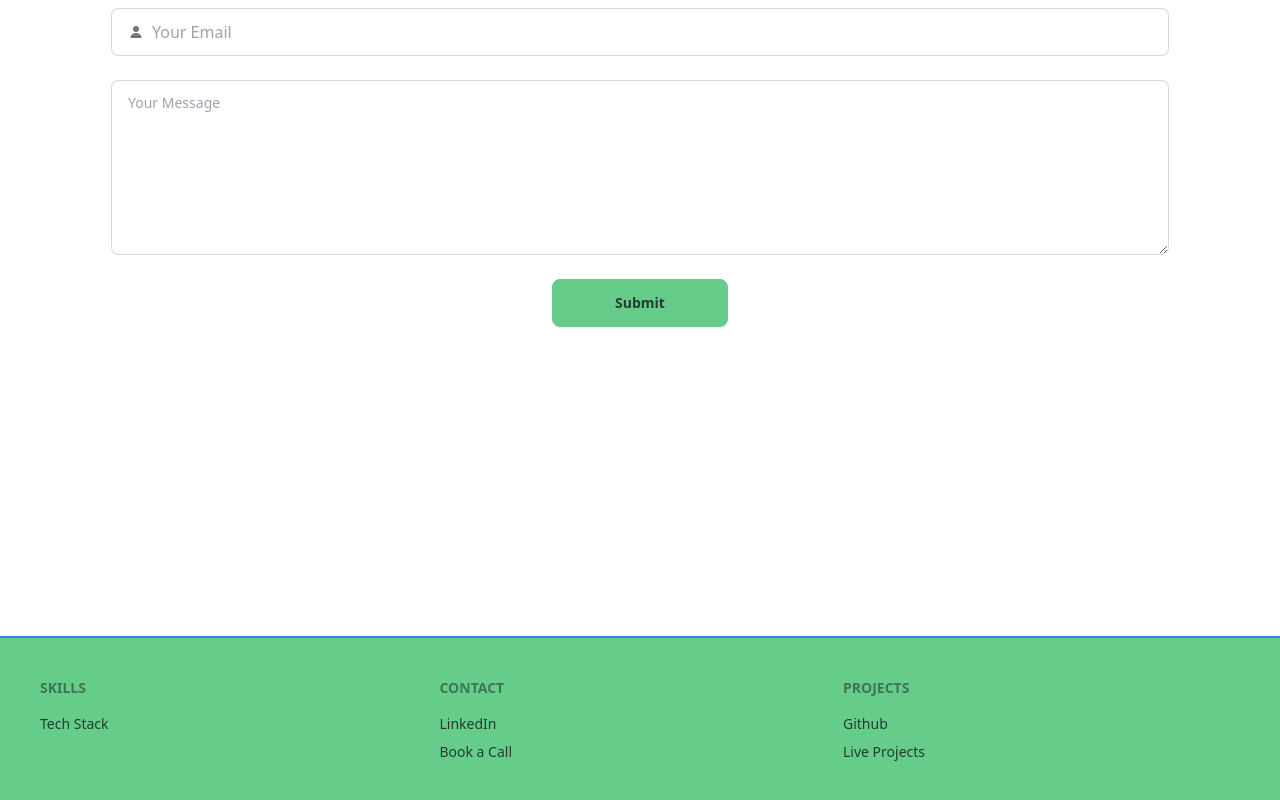
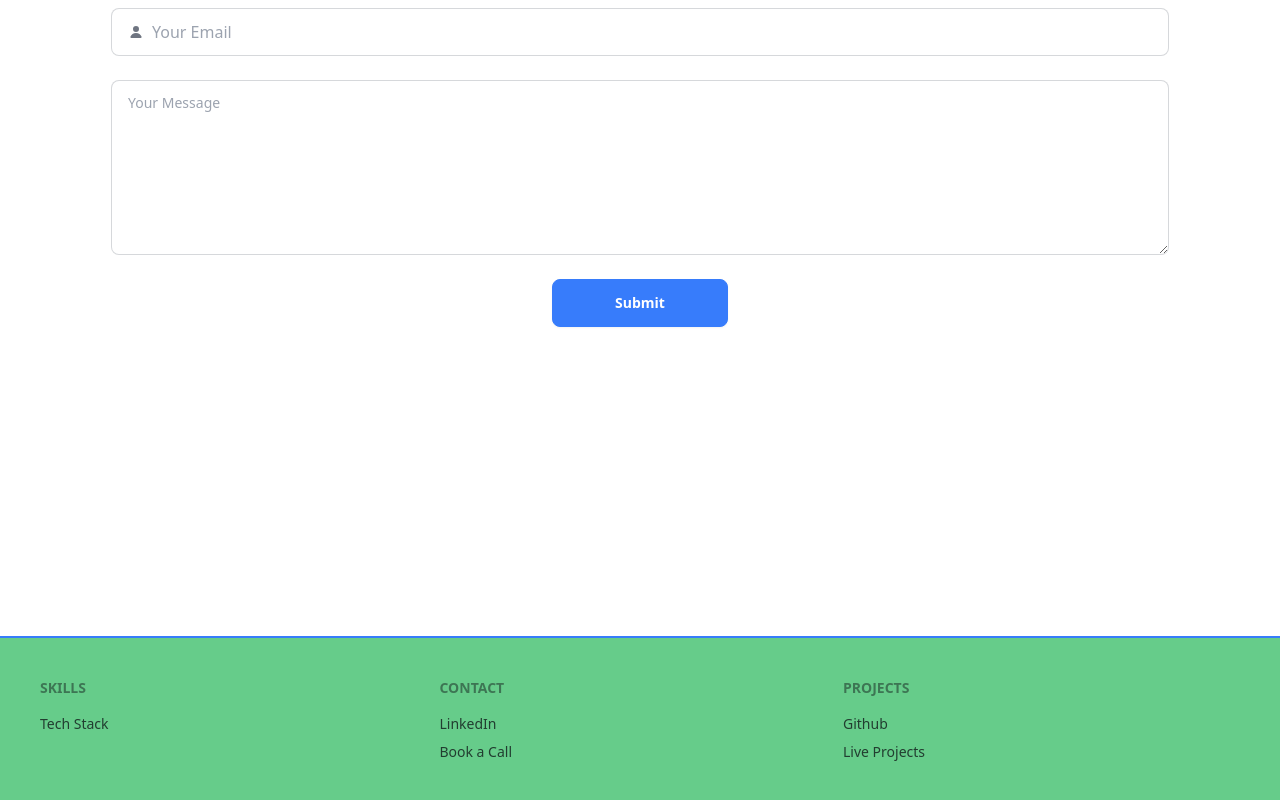
Before and after one commit to juanHunOfficial/Portfolio-Project, a React (Vite) app: page /Portfolio-Project/contact in a window 1280 px wide. Shown: the part 1200-2000 px from the top of the page. Built offline with nearby package versions, Linux system fonts and the light colour scheme.

Commit message:
Change email form's miscolored submit email form btn

```diff
--- a/src/components/EmailForm.jsx
+++ b/src/components/EmailForm.jsx
@@ -51,7 +51,7 @@
             <input type="text" className="grow" name='from_email' placeholder="Your Email" />
           </label>
           <textarea className="textarea textarea-bordered w-[1058px] h-1/4" name='message' placeholder="Your Message"></textarea>
-        <button className="btn btn-primary w-44" >Submit</button>
+        <button className="btn btn-secondary w-44" >Submit</button>
         </div>
       </form>
     </Reveal>
```
